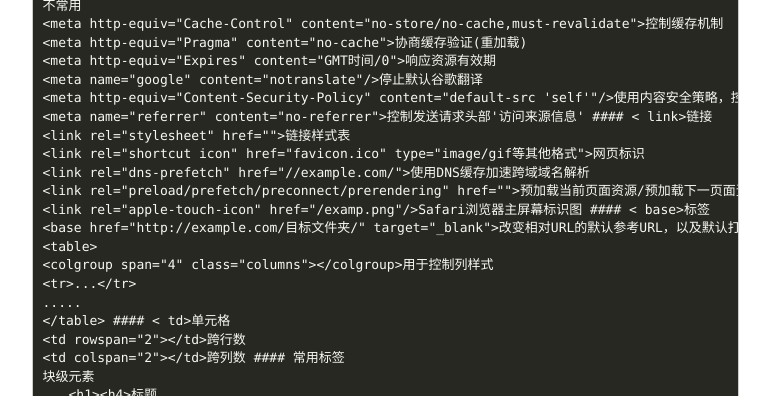
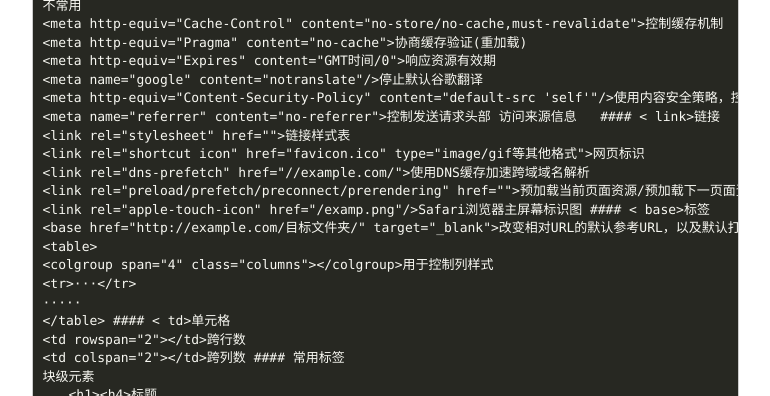
Before and after one commit to KID-1912/KID-1912.github.io, a Jekyll site: the page built from _posts/2020-06-21-HTML.md, in a window 1280 px wide. Shown: the part 970-1366 px from the top of the page, without its empty margins (233-1003 px from the left). Built offline with Jekyll 4.4.1, drawn with Linux system fonts in a browser that asks for light colours; nearby versions of some CDN libraries; comment, search, counter and statistics services are not loaded; some of the changed text lies outside the part shown.

Commit message:
Update 2020-06-21-HTML.md

```diff
--- a/_posts/2020-06-21-HTML.md
+++ b/_posts/2020-06-21-HTML.md
@@ -30,7 +30,7 @@ HTML5声明位于HTML文档第一行，不会影响低版本IE下HTML标签的
     <meta http-equiv="Expires" content="GMT时间/0">响应资源有效期
     <meta name="google" content="notranslate"/>停止默认谷歌翻译
     <meta http-equiv="Content-Security-Policy" content="default-src 'self'"/>使用内容安全策略，控制加载资源的源
-    <meta name="referrer" content="no-referrer">控制发送请求头部'访问来源信息'
+    <meta name="referrer" content="no-referrer">控制发送请求头部 访问来源信息
 #### < link>链接
     <link rel="stylesheet" href="">链接样式表
     <link rel="shortcut icon" href="favicon.ico" type="image/gif等其他格式">网页标识
@@ -42,8 +42,8 @@ HTML5声明位于HTML文档第一行，不会影响低版本IE下HTML标签的
 #### < colgroup>合并列标签
     <table>
     <colgroup span="4" class="columns"></colgroup>用于控制列样式
-    <tr>...</tr>
-    .....
+    <tr>···</tr>
+    ·····
     </table>
 #### < td>单元格
     <td rowspan="2"></td>跨行数
```
